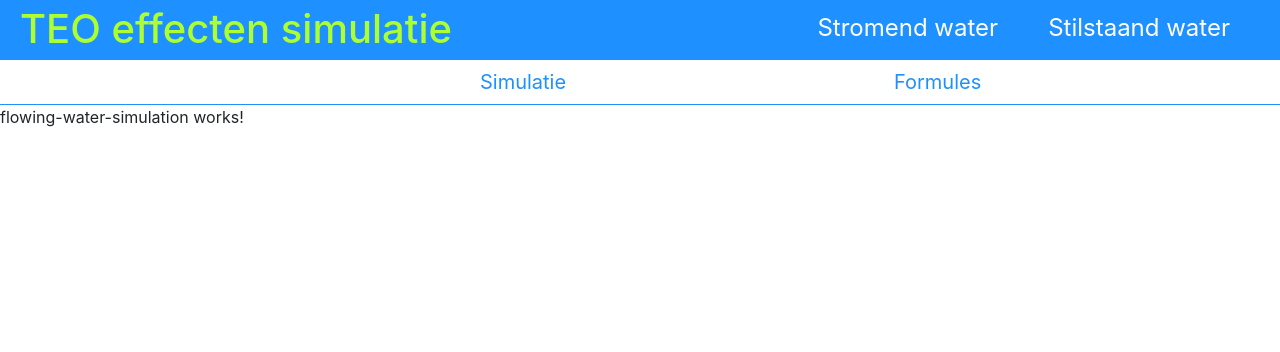
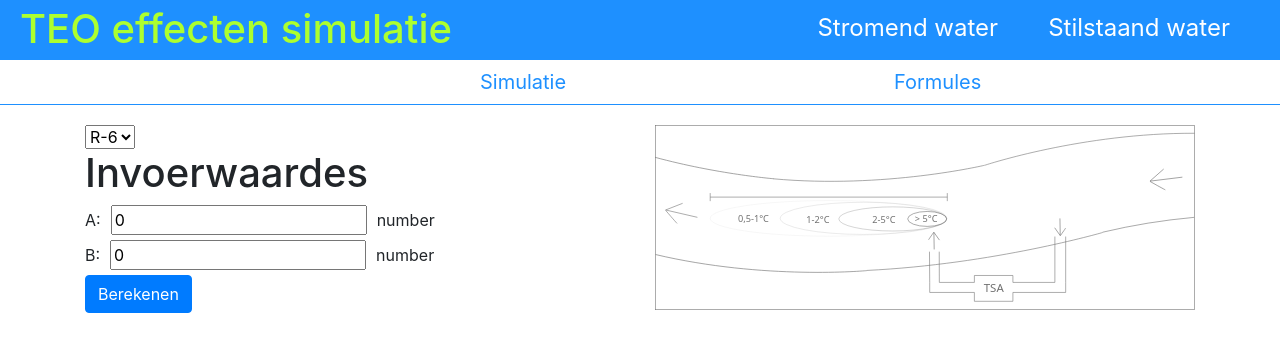
Before and after one commit to mikepas/TEO-simulatie, an Angular app: page / in a window 1280 px wide. Shown: the top 352 px of the page. Built offline with nearby package versions, Linux system fonts and the light colour scheme.

Commit message:
Calculation example

```diff
--- a/src/app/flowing-water/flowing-water-simulation/flowing-water-simulation.component.html
+++ b/src/app/flowing-water/flowing-water-simulation/flowing-water-simulation.component.html
@@ -1 +1,19 @@
-<p>flowing-water-simulation works!</p>
+<div class="row">
+    <div class="col-md-6">
+        <select (change)="changeType($event)">
+            <option *ngFor="let c of types">{{c}}</option>
+            </select>
+        <h1>Invoerwaardes</h1>
+        <div class="input-container">
+            <div *ngFor="let i of selectedCalculation.inputs">
+                <label for="{{i.name}}">{{i.name}}:</label>
+                <input id="{{i.name}}" [(ngModel)]="i.input" type="{{i.type}}"/>
+                <label for="{{i.name}}">{{i.unit}}</label>
+            </div>
+        </div>
+        <button class="btn btn-primary" (click)="calculate()">Berekenen</button>
+    </div>
+    <div class="col-md-6">
+        <img class="simulation-svg" src="assets/simulation-r6.svg"/>
+    </div>
+</div>
--- a/src/app/flowing-water/flowing-water-simulation/flowing-water-simulation.component.scss
+++ b/src/app/flowing-water/flowing-water-simulation/flowing-water-simulation.component.scss
@@ -0,0 +1,7 @@
+.simulation-svg {
+    width: 100%;
+}
+
+input {
+    margin: 0px 10px;
+}
--- a/src/app/flowing-water/flowing-water-simulation/flowing-water-simulation.component.ts
+++ b/src/app/flowing-water/flowing-water-simulation/flowing-water-simulation.component.ts
@@ -1,4 +1,6 @@
 import { Component, OnInit } from '@angular/core';
+import { RSix } from '../../models/RSix';
+import { Calculation } from '../../models/Calculation';
 
 @Component({
   selector: 'app-flowing-water-simulation',
@@ -6,10 +8,27 @@ import { Component, OnInit } from '@angular/core';
   styleUrls: ['./flowing-water-simulation.component.scss']
 })
 export class FlowingWaterSimulationComponent implements OnInit {
+  types: string[] = ["R-6"];
+  selectedType: string = "R-6";
+  selectedCalculation: Calculation = new RSix;
 
   constructor() { }
 
   ngOnInit(): void {
   }
 
+  changeType(e: any) {
+    switch (e.target.value) {
+      case "R-6":
+        this.selectedCalculation = new RSix;
+        break;
+      default:
+        break;
+    }
+  }
+
+  calculate() {
+    this.selectedCalculation.calculate();
+    console.log(this.selectedCalculation.mixingZoneDistance);
+  }
 }
--- a/src/app/flowing-water/flowing-water.component.html
+++ b/src/app/flowing-water/flowing-water.component.html
@@ -1,2 +1,4 @@
 <app-menu type="stromend"></app-menu>
-<router-outlet></router-outlet>
+<div class="container">
+    <router-outlet></router-outlet>
+</div>
--- /dev/null
+++ b/src/app/models/Calculation.ts
@@ -0,0 +1,6 @@
+export interface Calculation {
+    name: string;
+    mixingZoneDistance: number;
+    inputs: { name: string, unit: string, input: number, type: string}[];
+    calculate: () => void;
+}
--- /dev/null
+++ b/src/app/models/RSix.ts
@@ -0,0 +1,26 @@
+import { Calculation } from '../models/Calculation';
+
+export class RSix implements Calculation {
+    name: string;
+    mixingZoneDistance: number;
+    inputs: { name: string, unit: string, input: number, type: string}[];
+
+    constructor() {
+        this.name = "R-6";
+        this.mixingZoneDistance = 0;
+        this.inputs = [
+            { name: "A", unit: "number", input: 0, type: "number" },
+            { name: "B", unit: "number", input: 0, type: "number" }
+        ];
+    }
+
+    public calculate() : void {
+        let results: number[] = [];
+
+        Object.keys(this.inputs).forEach((value: string, index: number, array: string[]) => {
+            results.push(this.inputs[index].input);
+        });
+
+        this.mixingZoneDistance = (+results[0]) + (+results[1]);
+    }
+}
--- a/src/app/shared/menu/menu.component.scss
+++ b/src/app/shared/menu/menu.component.scss
@@ -1,5 +1,6 @@
 .menu-container {
   border-bottom: 1px solid dodgerblue;
+  margin-bottom: 20px;
 }
 
 .menu-link {
--- a/src/app/stagnant-water/stagnant-water.component.html
+++ b/src/app/stagnant-water/stagnant-water.component.html
@@ -1,2 +1,4 @@
 <app-menu type="stilstaand"></app-menu>
-<router-outlet></router-outlet>
+<div class="container">
+    <router-outlet></router-outlet>
+</div>
```
Also changed, not shown: src/app/flowing-water/flowing-water.module.ts (+7 -3 lines), src/assets/simulation-r6.svg (added).
